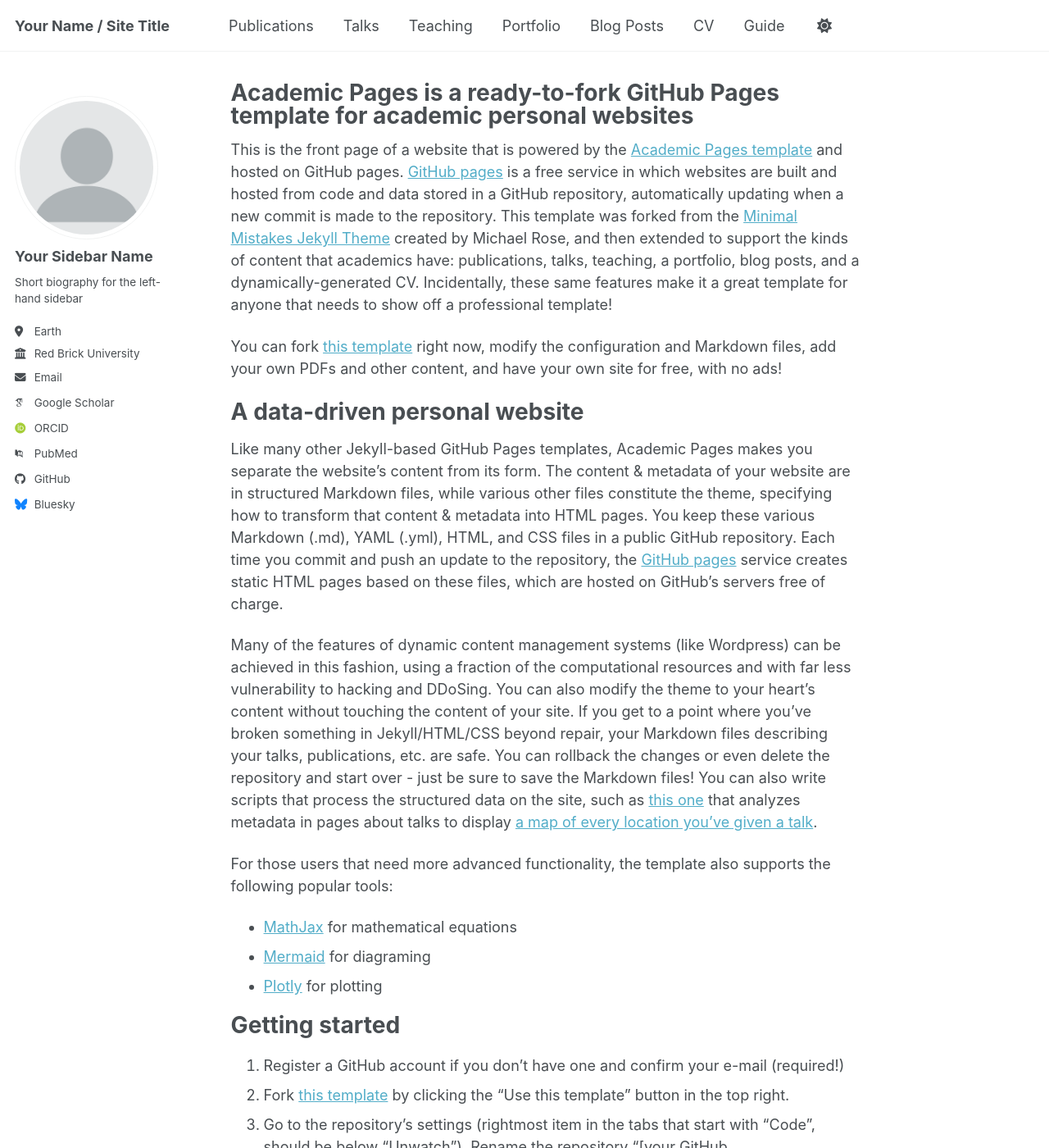
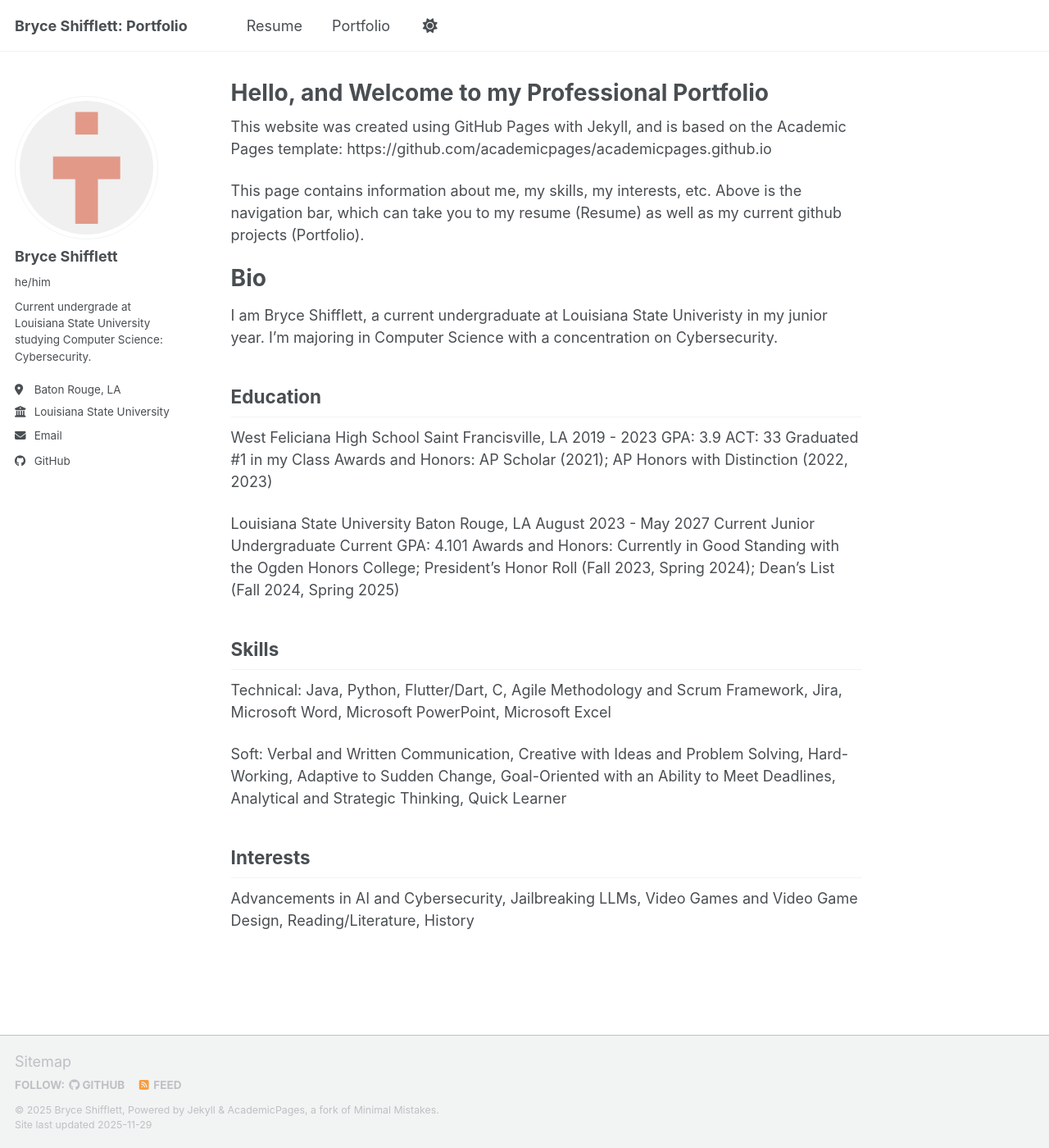
Before and after one commit to bshiff2/bshiff2.github.io, a Jekyll site: the page built from _pages/about.md, in a window 1280 px wide and 1400 px high. Shown: the whole window at 82% size. Built offline with Jekyll 4.4.1, drawn with Linux system fonts in a browser that asks for light colours; some web fonts are replaced; a script bundle is joined from its source files by our own code; library files that are not in the unit come from our copies; some of the changed text lies outside the part shown.

Commit message:
First additions to page.

```diff
--- a/_config.yml
+++ b/_config.yml
@@ -9,14 +9,14 @@
 # Basic Site Settings
 locale                   : "en-US"
 site_theme               : "default" # Currently available options are "default", "air"
-title                    : "Your Name / Site Title"
+title                    : "Bryce Shifflett: Portfolio"
 title_separator          : "-"
-name                     : &name "Your Name"
-description              : &description "Your Name's academic portfolio"   # Update this with a general description of your site, this is the default if not overridden by a page
-url                      : https://academicpages.github.io # The base hostname & protocol for your site e.g. "https://[your GitHub username].github.io",
+name                     : &name "Bryce Shifflett"
+description              : &description "Bryce Shifflett's professional portfolio"   # Update this with a general description of your site, this is the default if not overridden by a page
+url                      : https://bshiff2.github.io # The base hostname & protocol for your site e.g. "https://[your GitHub username].github.io",
                                                            # or if you already have some other page hosted on Github then use "https://[your GitHub username].github.io/[Your Repo Name]"
 baseurl                  : "" # the subpath of your site, e.g. "/blog"
-repository               : "academicpages/academicpages.github.io"
+repository               : "bshiff2/bshiff2.github.io"
 
 # Site Author - The following control what appear as part of the author content on the side bar.
 #               If a field is blank the icon and link will not appear, otherwise it will be shown.
@@ -24,24 +24,24 @@
 author:
   # Biographic information
   avatar           : "profile.png"
-  name             : "Your Sidebar Name"
-  pronouns         : # example: "she/her"
-  bio              : "Short biography for the left-hand sidebar"
-  location         : "Earth"
-  employer         : "Red Brick University"
+  name             : "Bryce Shifflett"
+  pronouns         : "he/him"
+  bio              : "Current undergrade at Louisiana State University studying Computer Science: Cybersecurity."
+  location         : "Baton Rouge, LA"
+  employer         : "Louisiana State University"
   uri              : # URL
-  email            : "none@example.org"
+  email            : "bshiff2@lsu.edu"
 
   # Academic websites
   academia         : # URL
   arxiv            : # URL - Update with the correct link to your profile
-  googlescholar    : "https://scholar.google.com/citations?user=PS_CX0AAAAAJ"
+  googlescholar    : # URL - Update with the correct link to your profile
   inspire-hep      : # URL
   impactstory      : # URL
-  orcid            : "https://orcid.org/yourorcidurl"
+  orcid            : # URL
   semantic         : # URL
   ssrn             : # URL
-  pubmed           : "https://www.ncbi.nlm.nih.gov/pubmed/?term=john+snow"
+  pubmed           : # URL
   researchgate     : # URL
   scopus           : # URL
   zotero           : # URL
@@ -51,13 +51,13 @@
   bitbucket        : # Username - Update with your username on the site
   codepen          : # Username
   dribbble         : # Username
-  github           : "academicpages"
+  github           : "bshiff2"
   kaggle           : # Username
   stackoverflow    : # User number or user number and name (i.e., use "1" or "1/jeff-atwood")
 
   # Social media
   artstation       : # Username
-  bluesky          : "bsky.app" # Replace this with you Bluesky username
+  bluesky          : # Replace this with you Bluesky username
   facebook         : # Username
   flickr           : # Username
   foursquare       : # Username
@@ -81,6 +81,8 @@
   xing             : # Username
   youtube          : # Username
   zhihu            : # Username
+  handshake        : https://lsu.joinhandshake.com/profiles/dwp7qe
+  tryhackme        : https://tryhackme.com/p/bshiff2
 
 # Publication Category - The following the list of publication categories and their headings
 publication_category:
--- a/_data/navigation.yml
+++ b/_data/navigation.yml
@@ -8,26 +8,26 @@
 #      Markdown formatted page while the second is generated using JSON.
 
 main:
-  - title: "Publications"
+  - title: "Resume"
     url: /publications/
 
-  - title: "Talks"
-    url: /talks/
+  #- title: "Talks"
+  #  url: /talks/
 
-  - title: "Teaching"
-    url: /teaching/
+  #- title: "Teaching"
+  #  url: /teaching/
 
   - title: "Portfolio"
     url: /portfolio/
 
-  - title: "Blog Posts"
-    url: /year-archive/
+  #- title: "Blog Posts"
+  #  url: /year-archive/
 
-  - title: "CV"
-    url: /cv/
+  #- title: "CV"
+  #  url: /cv/
 
   # - title: "CV"
   #   url: /cv-json/
 
-  - title: "Guide"
-    url: /markdown/
+  #- title: "Guide"
+  #  url: /markdown/
--- a/_pages/about.md
+++ b/_pages/about.md
@@ -1,44 +1,51 @@
 ---
 permalink: /
-title: "Academic Pages is a ready-to-fork GitHub Pages template for academic personal websites"
+title: "Hello, and Welcome to my Professional Portfolio"
 author_profile: true
 redirect_from:
   - /about/
   - /about.html
 ---
 
-This is the front page of a website that is powered by the [Academic Pages template](https://github.com/academicpages/academicpages.github.io) and hosted on GitHub pages. [GitHub pages](https://pages.github.com) is a free service in which websites are built and hosted from code and data stored in a GitHub repository, automatically updating when a new commit is made to the repository. This template was forked from the [Minimal Mistakes Jekyll Theme](https://mmistakes.github.io/minimal-mistakes/) created by Michael Rose, and then extended to support the kinds of content that academics have: publications, talks, teaching, a portfolio, blog posts, and a dynamically-generated CV. Incidentally, these same features make it a great template for anyone that needs to show off a professional template!
+This website was created using GitHub Pages with Jekyll, and is based on the Academic Pages template: https://github.com/academicpages/academicpages.github.io
 
- You can fork [this template](https://github.com/academicpages/academicpages.github.io) right now, modify the configuration and Markdown files, add your own PDFs and other content, and have your own site for free, with no ads!
+This page contains information about me, my skills, my interests, etc.
+Above is the navigation bar, which can take you to my resume (Resume) as well as my current github projects (Portfolio).
 
-A data-driven personal website
+Bio
 ======
-Like many other Jekyll-based GitHub Pages templates, Academic Pages makes you separate the website's content from its form. The content & metadata of your website are in structured Markdown files, while various other files constitute the theme, specifying how to transform that content & metadata into HTML pages. You keep these various Markdown (.md), YAML (.yml), HTML, and CSS files in a public GitHub repository. Each time you commit and push an update to the repository, the [GitHub pages](https://pages.github.com/) service creates static HTML pages based on these files, which are hosted on GitHub's servers free of charge.
+I am Bryce Shifflett, a current undergraduate at Louisiana State Univeristy in my junior year. I'm majoring in Computer Science with a concentration on Cybersecurity.
 
-Many of the features of dynamic content management systems (like Wordpress) can be achieved in this fashion, using a fraction of the computational resources and with far less vulnerability to hacking and DDoSing. You can also modify the theme to your heart's content without touching the content of your site. If you get to a point where you've broken something in Jekyll/HTML/CSS beyond repair, your Markdown files describing your talks, publications, etc. are safe. You can rollback the changes or even delete the repository and start over - just be sure to save the Markdown files! You can also write scripts that process the structured data on the site, such as [this one](https://github.com/academicpages/academicpages.github.io/blob/master/talkmap.ipynb) that analyzes metadata in pages about talks to display [a map of every location you've given a talk](https://academicpages.github.io/talkmap.html).
+Education
+------
+West Feliciana High School
+  Saint Francisville, LA
+  2019 - 2023
+  GPA: 3.9
+  ACT: 33
+  Graduated #1 in my Class
+  Awards and Honors: AP Scholar (2021); AP Honors with Distinction (2022, 2023)
 
-For those users that need more advanced functionality, the template also supports the following popular tools:
-- [MathJax](https://www.mathjax.org/) for mathematical equations
-- [Mermaid](https://mermaid.js.org/) for diagraming
-- [Plotly](https://plotly.com/javascript/) for plotting
+Louisiana State University
+  Baton Rouge, LA
+  August 2023 - May 2027
+  Current Junior Undergraduate
+  Current GPA: 4.101
+  Awards and Honors: Currently in Good Standing with the Ogden Honors College; President's Honor Roll (Fall 2023, Spring 2024); Dean's List (Fall 2024, Spring 2025)
 
-Getting started
-======
-1. Register a GitHub account if you don't have one and confirm your e-mail (required!)
-1. Fork [this template](https://github.com/academicpages/academicpages.github.io) by clicking the "Use this template" button in the top right.
-1. Go to the repository's settings (rightmost item in the tabs that start with "Code", should be below "Unwatch"). Rename the repository "[your GitHub username].github.io", which will also be your website's URL.
-1. Set site-wide configuration and create content & metadata (see below -- also see [this set of diffs](https://archive.is/3TPas) showing what files were changed to set up [an example site](https://getorg-testacct.github.io) for a user with the username "getorg-testacct")
-1. Upload any files (like PDFs, .zip files, etc.) to the files/ directory. They will appear at https://[your GitHub username].github.io/files/example.pdf.
-1. Check status by going to the repository settings, in the "GitHub pages" section
+Skills
+------
+Technical:
+  Java, Python, Flutter/Dart, C, Agile Methodology and Scrum Framework, Jira, Microsoft Word, Microsoft PowerPoint, Microsoft Excel
 
-Site-wide configuration
+Soft:
+  Verbal and Written Communication, Creative with Ideas and Problem Solving, Hard-Working, Adaptive to Sudden Change, Goal-Oriented with an Ability to Meet Deadlines, Analytical and Strategic Thinking, Quick Learner
+
+Interests
 ------
-The main configuration file for the site is in the base directory in [_config.yml](https://github.com/academicpages/academicpages.github.io/blob/master/_config.yml), which defines the content in the sidebars and other site-wide features. You will need to replace the default variables with ones about yourself and your site's github repository. The configuration file for the top menu is in [_data/navigation.yml](https://github.com/academicpages/academicpages.github.io/blob/master/_data/navigation.yml). For example, if you don't have a portfolio or blog posts, you can remove those items from that navigation.yml file to remove them from the header.
+Advancements in AI and Cybersecurity, Jailbreaking LLMs, Video Games and Video Game Design, Reading/Literature, History
 
-Create content & metadata
-------
-For site content, there is one Markdown file for each type of content, which are stored in directories like _publications, _talks, _posts, _teaching, or _pages. For example, each talk is a Markdown file in the [_talks directory](https://github.com/academicpages/academicpages.github.io/tree/master/_talks). At the top of each Markdown file is structured data in YAML about the talk, which the theme will parse to do lots of cool stuff. The same structured data about a talk is used to generate the list of talks on the [Talks page](https://academicpages.github.io/talks), each [individual page](https://academicpages.github.io/talks/2012-03-01-talk-1) for specific talks, the talks section for the [CV page](https://academicpages.github.io/cv), and the [map of places you've given a talk](https://academicpages.github.io/talkmap.html) (if you run this [python file](https://github.com/academicpages/academicpages.github.io/blob/master/talkmap.py) or [Jupyter notebook](https://github.com/academicpages/academicpages.github.io/blob/master/talkmap.ipynb), which creates the HTML for the map based on the contents of the _talks directory).
-
+<!--
 **Markdown generator**
 
 The repository includes [a set of Jupyter notebooks](https://github.com/academicpages/academicpages.github.io/tree/master/markdown_generator
@@ -54,3 +61,4 @@
 For more info
 ------
 More info about configuring Academic Pages can be found in [the guide](https://academicpages.github.io/markdown/), the [growing wiki](https://github.com/academicpages/academicpages.github.io/wiki), and you can always [ask a question on GitHub](https://github.com/academicpages/academicpages.github.io/discussions). The [guides for the Minimal Mistakes theme](https://mmistakes.github.io/minimal-mistakes/docs/configuration/) (which this theme was forked from) might also be helpful.
+-->
```
Also changed, not shown: _pages/publications.html (+16 -5 lines), _portfolio/portfolio-1.md (+5 -3 lines), _portfolio/portfolio-2.html (+14 -3 lines), images/dinnr_repo.png (added), images/profile.png, images/wordstorm_repo.png (added), 1 other file.
